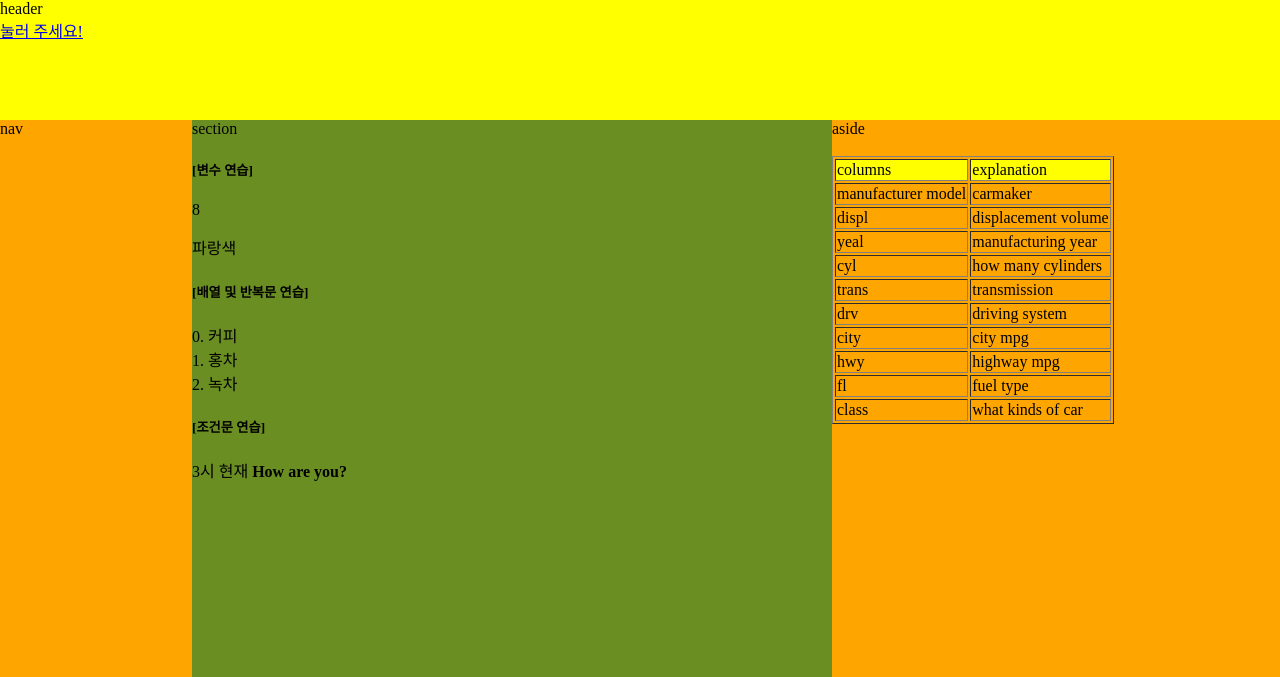
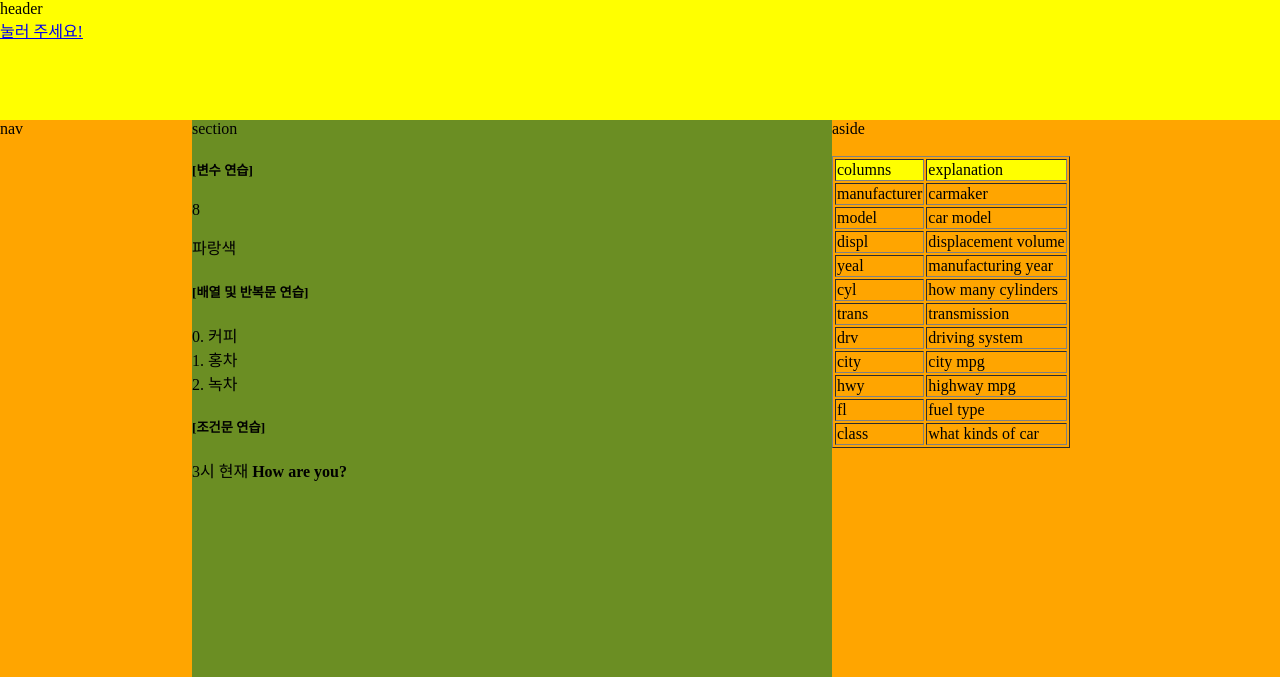
Before and after one commit to java-mobile/web, a plain HTML site: page index.html in a window 1280 px wide. Shown: the top 677 px of the page. Drawn offline with Linux system fonts and the light colour scheme.

Commit message:
Update index.html

```diff
--- a/index.html
+++ b/index.html
@@ -70,8 +70,12 @@
 			<td>explanation</td>
 		</tr>
 		<tr>
-			<td>manufacturer model</td>
+			<td>manufacturer</td>
 			<td>carmaker</td>
+		</tr>
+		<tr>
+			<td>model</td>
+			<td>car model</td>
 		</tr>
 		<tr>
 			<td>displ</td>
```
